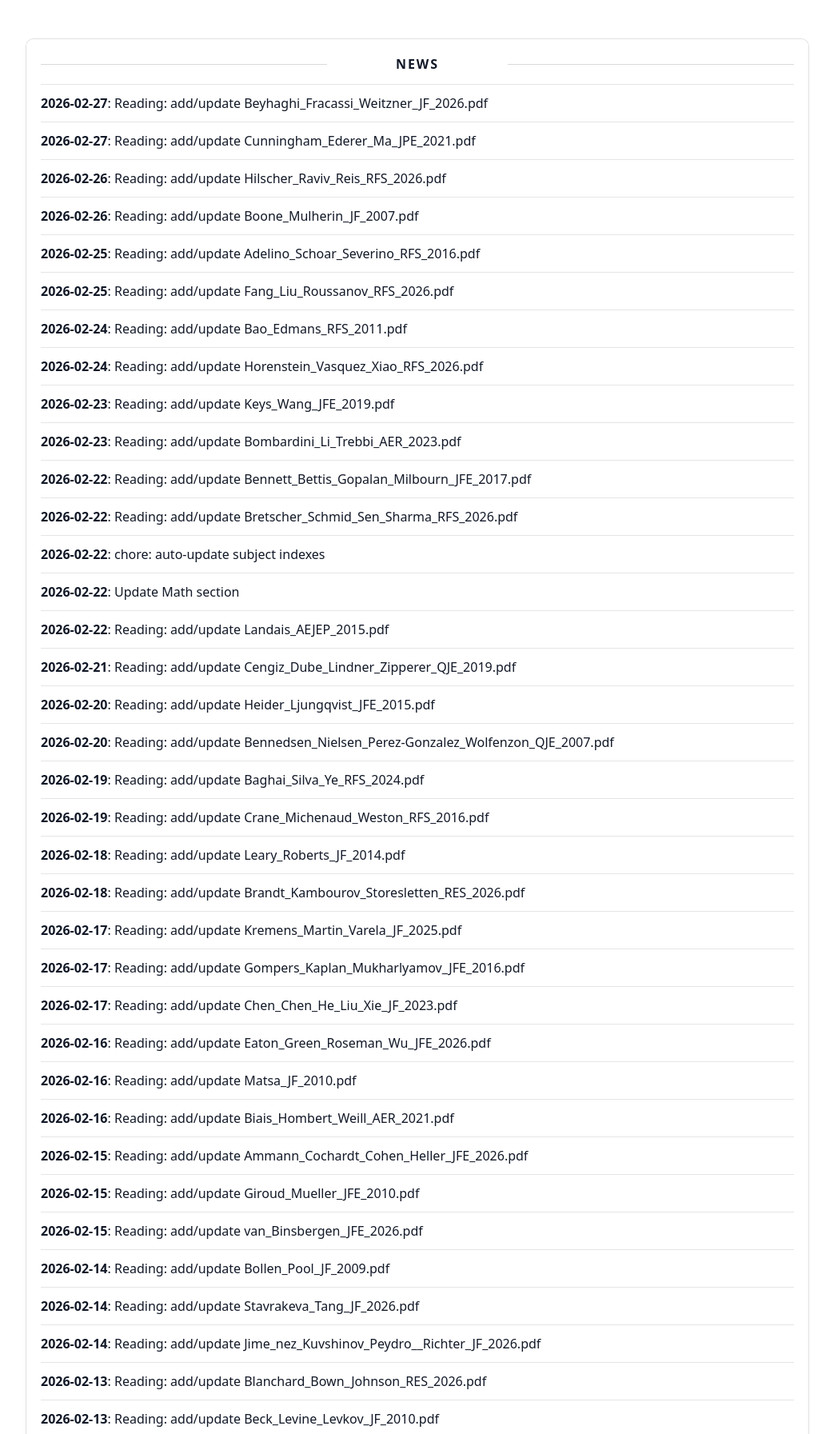
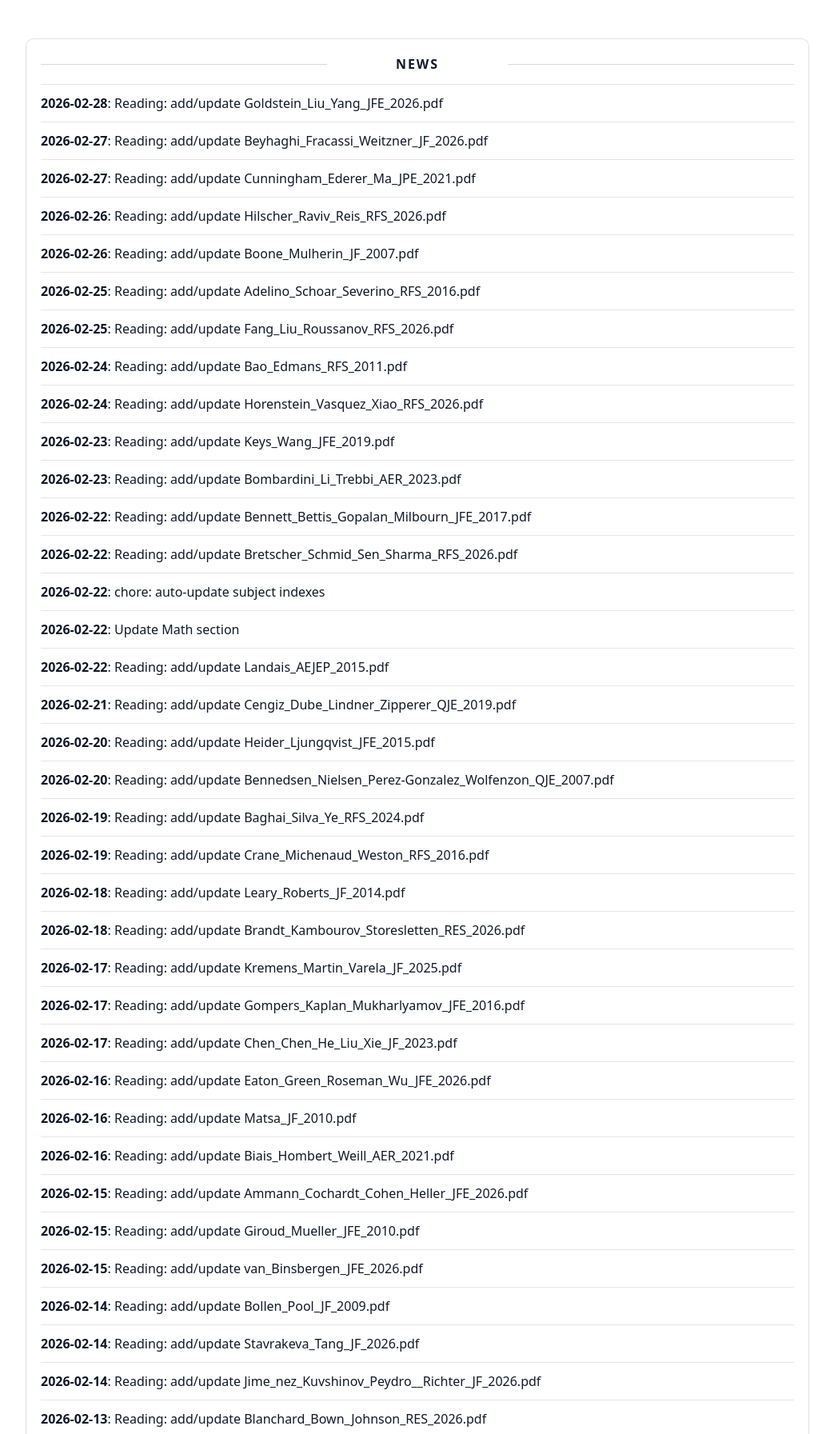
Before and after one commit to yaxinzn/study-archive, a Jekyll site: the page built from updates/index.md, in a window 1280 px wide, cut to the strip 476-2269 px from the top of the page. Shown: the whole strip at 80% size, without its empty margins (118-1161 px from the left). Built offline with Jekyll 4.4.1, drawn with Linux system fonts in a browser that asks for light colours; some of the changed text lies outside the part shown.

Commit message:
chore: update NEWS feed

```diff
--- a/_data/news.yml
+++ b/_data/news.yml
@@ -1,4 +1,7 @@
 # Auto-generated update history (sorted newest -> oldest). Do not edit manually.
+- ts: "1772273397"
+  date: "2026-02-28"
+  title: "Reading: add/update Goldstein_Liu_Yang_JFE_2026.pdf"
 - ts: "1772189064"
   date: "2026-02-27"
   title: "Reading: add/update Beyhaghi_Fracassi_Weitzner_JF_2026.pdf"
```
